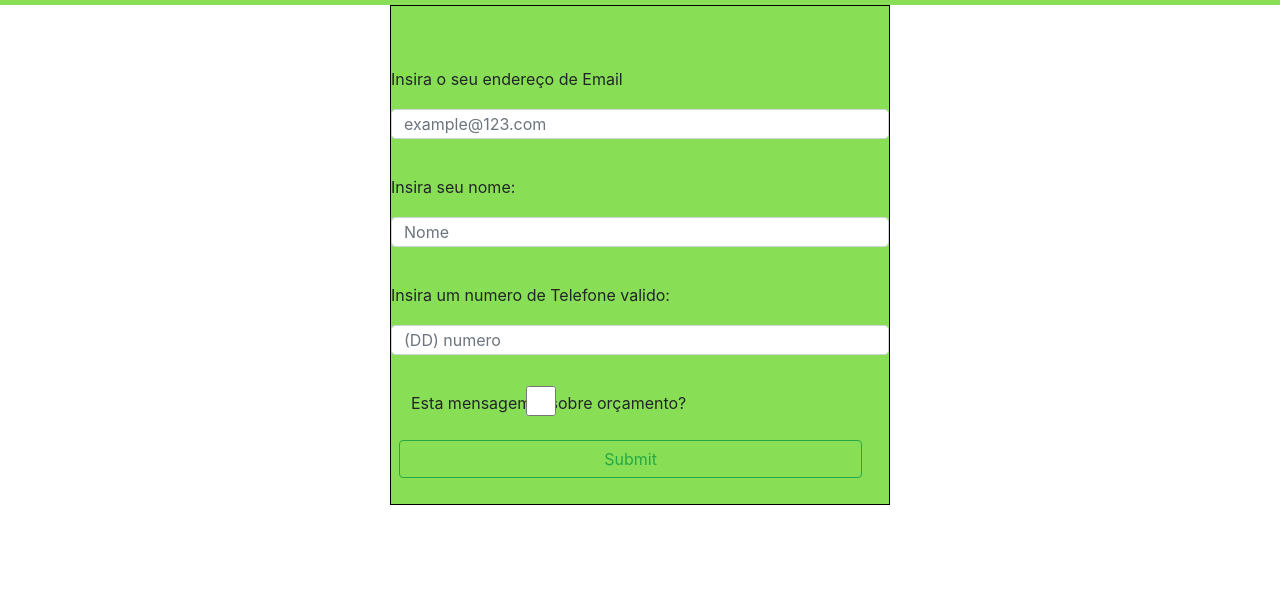
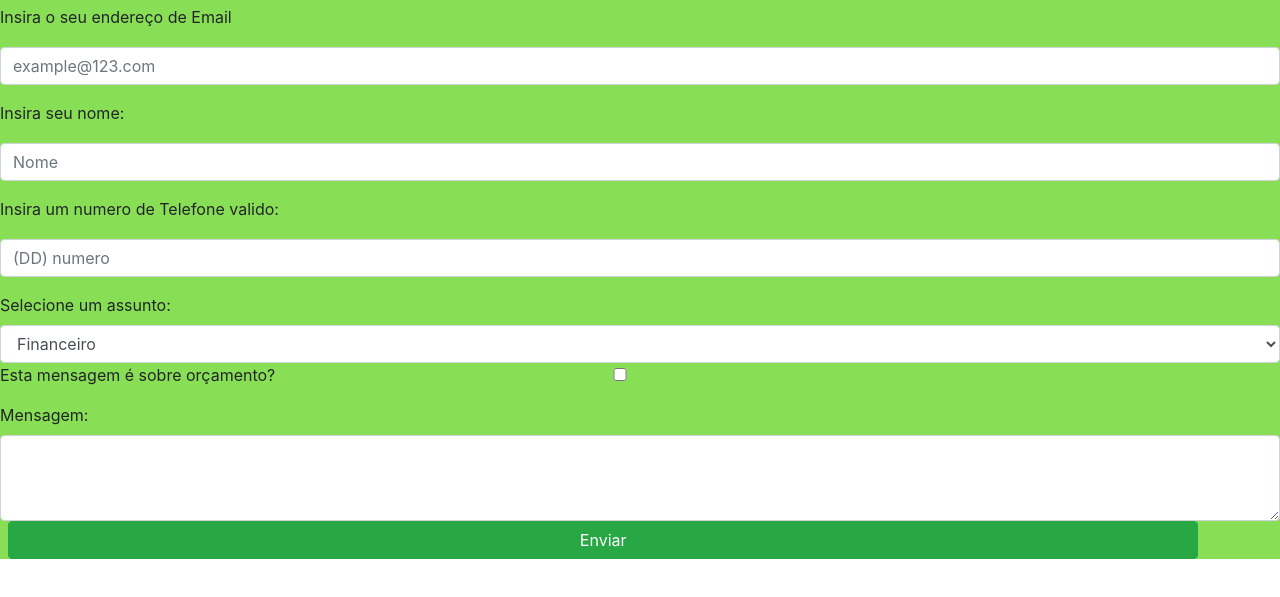
Before and after one commit to jaderm1/pharmacy-inHouse, a plain HTML site: page contato.html in a window 1280 px wide. Shown: the part 85-682 px from the top of the page. Drawn offline with nearby package versions, Linux system fonts and the light colour scheme.

Commit message:
Atualizado o formulario

```diff
--- a/contato.html
+++ b/contato.html
@@ -54,7 +54,8 @@
       </nav>
 
     </header>
-    <form class="justify-content-center">
+    <div class="container" ></div>
+    <form class="justify-content-center ">
       <div class="form-group">
         <label for="email">Insira o seu endereço de Email</label>
         <input type="email" class="form-control" id="email" aria-describedby="emailHelp" placeholder="example@123.com" required>
@@ -68,11 +69,26 @@
           <input type="tel" class="form-control"  id="tel" placeholder="(DD) numero" required >
 
       </div>
-      <div class="form-check">
+
+
+      <div class="form-group">
+        <label for="assunto">Selecione um assunto:</label>
+        <select class="form-control" id="assunto" required>
+          <option>Financeiro</option>
+          <option>Farmacêutico</option>
+          <option>Entrega</option>
+          <option>Cancelamentos</option>
+
+      </div>
+      <div class="form-check form-check-inline">
         <input type="checkbox" class="form-check-input" id="orcamento">
         <label class="form-check-label" for="orcamento">Esta mensagem é sobre orçamento?</label>
       </div>
-      <button type="submit" class="btn btn-outline-success">Submit</button>
+
+        <label for="msg">Mensagem:</label>
+        <textarea class="form-control" id="msg" rows="3" required></textarea>
+    </div>
+      <button type="submit" class="btn btn-success">Enviar</button>
     </form>
 
 
--- a/css/contato.css
+++ b/css/contato.css
@@ -6,26 +6,12 @@
 
 form{
     background-color: var(--lightgreen);
-    border: 1px solid black;
-    width: 500px;
-    height: 500px;
-    margin: 0 auto;
-    display: flex;
-    flex-direction: column;
 }
 
 form input{
-    width: 300px;
-    height: 30px;
+    width: 100%;
+    padding: 10px;
     margin: 10px auto;
     border-radius: 5px;
-    border: 1px solid black;
+    border: 1px solid var(--green);
 }
-
-label{
-    margin : 10px auto;
-}
-#fale_conosco{
-    text-align: center;
-    margin: 10px auto;
-}
```
